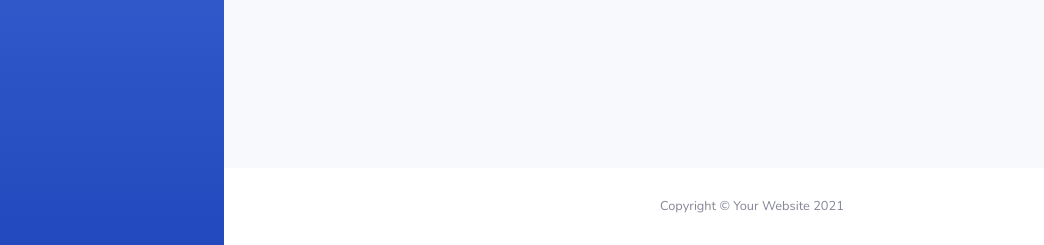
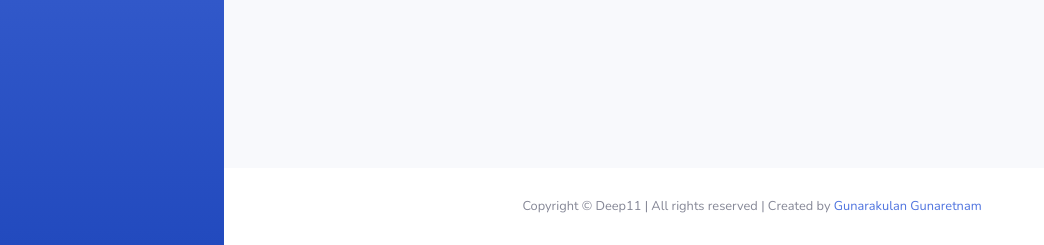
Before and after one commit to mpowerrenterprise/website-url-management-system, a PHP site: page /view-data.php in a window 1280 px wide. Shown: the part 555-800 px from the top of the page, without its empty margins (0-1044 px from the left). Run offline with PHP 8.4, Linux system fonts and the light colour scheme; data comes from the database, SQL or seed files in the repository.

Commit message:
Add copyright

```diff
--- a/0-project-files/dashboard-asset/foot-template.php
+++ b/0-project-files/dashboard-asset/foot-template.php
@@ -5,7 +5,7 @@
             <footer class="sticky-footer bg-white">
                 <div class="container my-auto">
                     <div class="copyright text-center my-auto">
-                        <span>Copyright &copy; Your Website 2021</span>
+                        <span>Copyright &copy; Deep11 | All rights reserved | Created by <a href="https://www.linkedin.com/in/gunarakulan-gunaretnam-161119156/" target="_blank">Gunarakulan Gunaretnam</a></span>
                     </div>
                 </div>
             </footer>
```
Also changed, not shown: README.MD.
